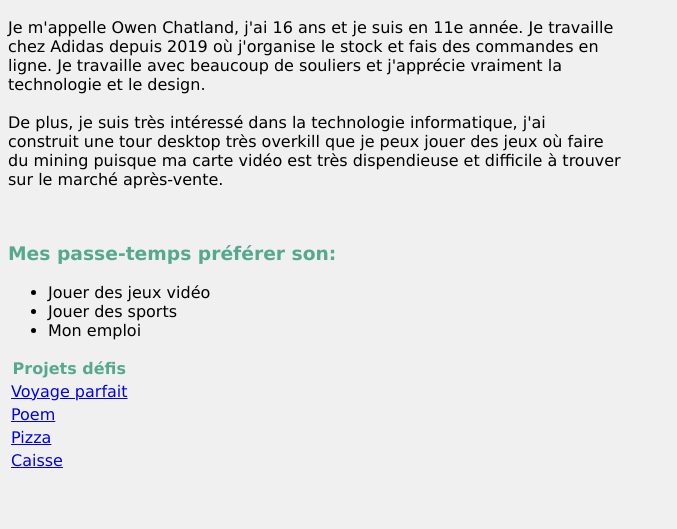
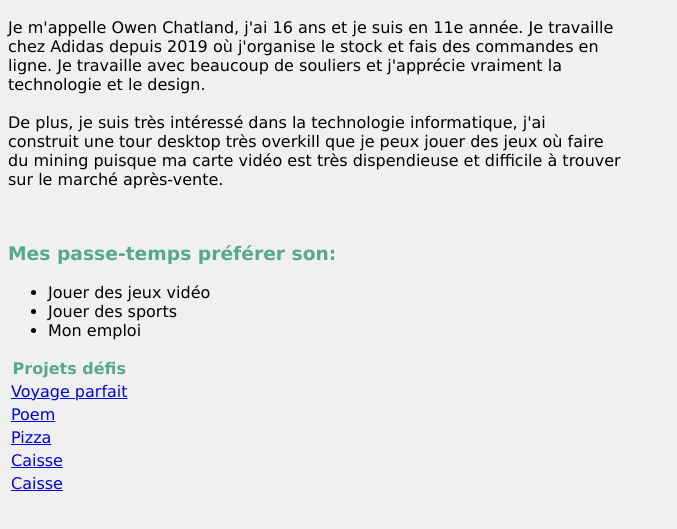
Before and after one commit to OwenC16/OwenC16.github.io, a plain HTML site: page index.html in a window 1280 px wide. Shown: the part 49-578 px from the top of the page, without its empty margins (0-677 px from the left). Drawn offline with Linux system fonts and the light colour scheme.

Commit message:
Update index.html

```diff
--- a/index.html
+++ b/index.html
@@ -48,6 +48,9 @@ ul   {color: #0;}
                 <tr>
                     <td><a href="caisse.js"> Caisse</a></td>
                 </tr>
+                <tr>
+                    <td><a href="Afficheurdenom.html"> Caisse</a></td>
+                </tr>
             </tbody>
         </table>
         <body>
```
